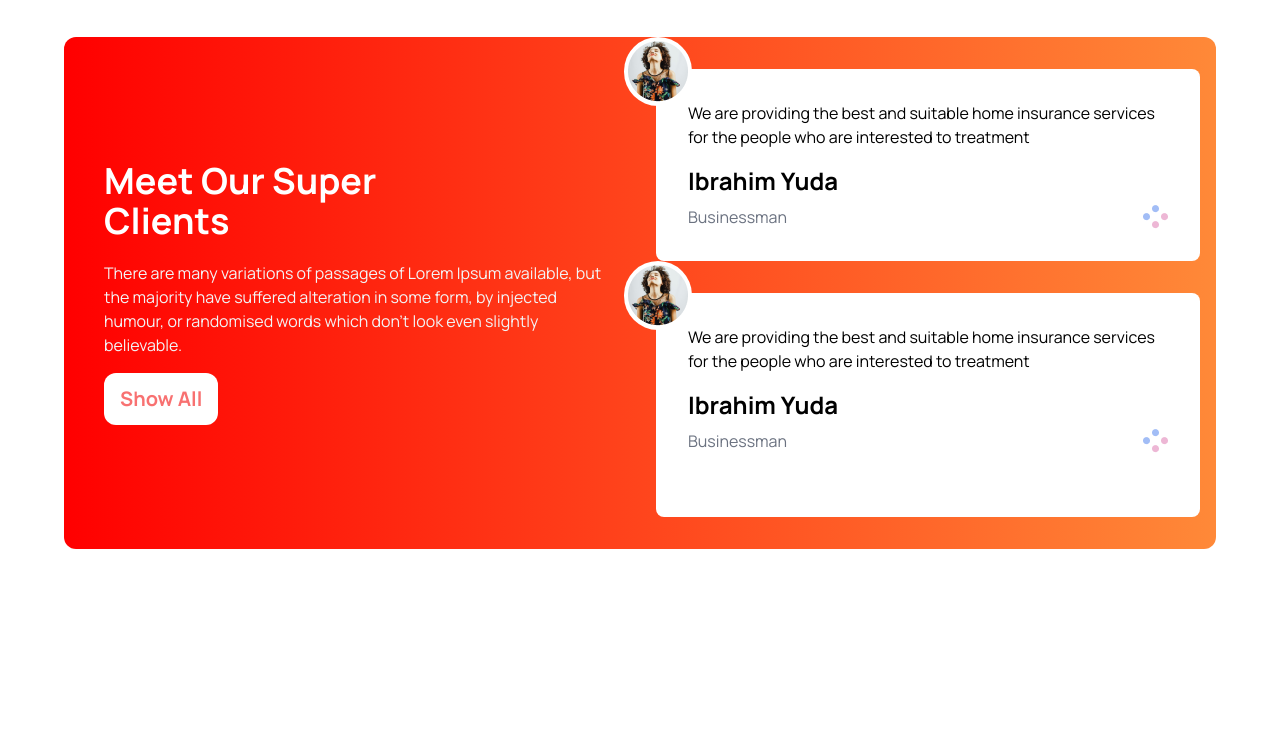
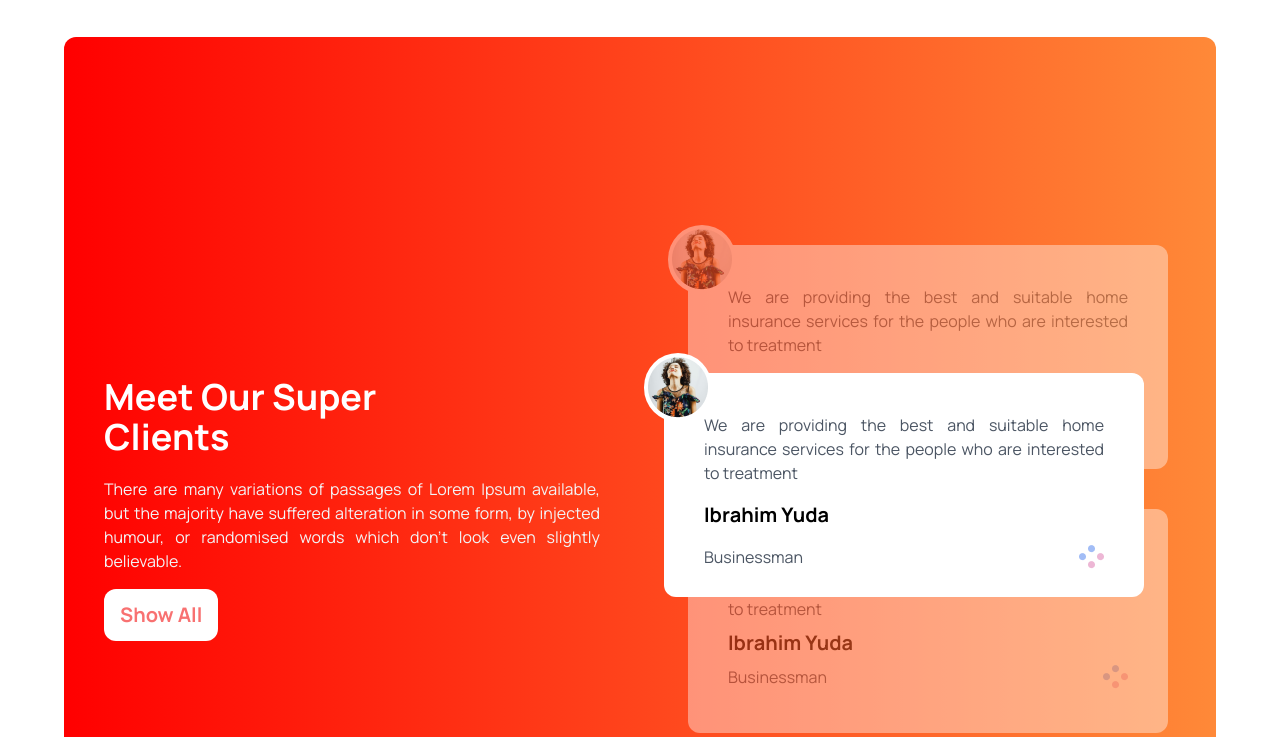
Before and after one commit to aalihasan/tea-house-resources, a plain HTML site: page index.html in a window 1280 px wide. Shown: the part 1725-2462 px from the top of the page. Before the commit the page ends 2274 px from the top, so only its background shows below. Drawn offline with nearby package versions, Linux system fonts and the light colour scheme.

Commit message:
Style the clients section use tailwind css

```diff
--- a/index.html
+++ b/index.html
@@ -158,11 +158,13 @@
 
     <!-- Meet Our Super Clients section  -->
 
-    <section class="bg-gradient-to-r from-[#ff0000] to-[#ff8938] rounded-xl lg:flex justify-center items-center ">
+    <section class="bg-gradient-to-r from-[#ff0000] to-[#ff8938] rounded-xl grid grid-cols-1 lg:grid-cols-2">
 
+      <div class="flex justify-center items-center">
         <div class="m-10 pt-4 pb-4 max-w-lg mb-10">
           <h1 class=" text-4xl font-bold mb-5 text-white">Meet Our Super <br> Clients</h1>
-        <p class="text-gray-100 mb-4">There are many variations of passages of Lorem Ipsum available, but the majority
+          <p class="text-gray-100 mb-4 text-justify">There are many variations of passages of Lorem Ipsum available, but
+            the majority
             have suffered alteration in some form,
             by injected humour, or randomised words which don't look even slightly believable.</p>
 
@@ -170,49 +172,79 @@
             <button class="bg-[#ffffff] py-3 px-4 rounded-xl text-red-400 font-bold text-xl ">Show All</button>
           </div>
         </div>
+      </div>
 
 
-        <div class="relative py-8">
-          <div class=" rounded-lg relative mr-4  bg-white text-black p-8 mb-8 ">
-            <div class="absolute -mt-16 -ml-16 bg-white rounded-full p-1 ">
+      <div class=" relative lg:py-52">
+       <div class="top-24 ml-6">
+        <div class="rounded-xl absolute z-10 h-56 text-black bg-white mr-4   lg:w-5/6 mb-10 mt-32">
+          <div class="absolute rounded-full bg-white p-1 -top-5 -left-5">
             <img src="images/client.png" alt="">
+          </div>
+
+          <div class="p-10 text-justify">
+            <p class="text-gray-600 mb-4">We are providing the best and suitable home insurance services for the people
+              who are interested to treatment</p>
+
+            <h4 class="font-bold text-black text-xl mb-4">Ibrahim Yuda </h4>
+            <div class="flex justify-between">
+              <div>
+                <p class="text-gray-600">Businessman</p>
+              </div>
+              <div><img src="images/circles.png" alt=""></div>
+            </div>
 
           </div>
 
-            <p class="text-black mb-4">We are providing the best and suitable home insurance services for the people who
-              are
-              interested to treatment</p>
-            <h4 class="font-bold text-2xl mb-2">Ibrahim Yuda</h4>
-            <div class="flex justify-between items-center">
-              <div>
-                <p class="text-gray-500">Businessman</p>
-              </div>
-              <div>
-                <img src="images/circles.png" alt="">
         </div>
        </div>
+        <div class="rounded-xl relative opacity-40 text-black bg-white  h-56 ml-12 lg:w-5/6 mb-10">
+          <div class="absolute rounded-full bg-white p-1 -top-5 -left-5">
+            <img src="images/client.png" alt="">
           </div>
-          <div class=" rounded-lg relative mr-4 md:h-56 bg-white text-black p-8  ">
-            <div class="absolute -mt-16 -ml-16 bg-white rounded-full p-1">
-              <img src="images/client.png" alt="">
+
+          <div class="p-10 text-justify">
+            <p class="text-gray-600 mb-4">We are providing the best and suitable home insurance services for the people
+              who are interested to treatment</p>
+
+            <h4 class="font-bold text-black text-xl mb-4">Ibrahim Yuda </h4>
+            <div class="flex justify-between">
+              <div>
+                <p class="text-gray-600">Businessman</p>
+              </div>
+              <div><img src="images/circles.png" alt=""></div>
+            </div>
 
           </div>
 
-            <p class="text-black mb-4">We are providing the best and suitable home insurance services for the people who
-              are
-              interested to treatment</p>
-            <h4 class="font-bold text-2xl mb-2">Ibrahim Yuda</h4>
-            <div class="flex justify-between items-center">
+        </div>
+        <div class="rounded-xl relative opacity-40 text-black bg-white  h-56 ml-12 lg:w-5/6 mb-10">
+          <div class="absolute rounded-full bg-white p-1 -top-5 -left-5">
+            <img src="images/client.png" alt="">
+          </div>
+
+          <div class="p-10 text-justify">
+            <p class="text-gray-600 mb-2">We are providing the best and suitable home insurance services for the people
+              who are interested to treatment</p>
+
+            <h4 class="font-bold text-black text-xl mb-2">Ibrahim Yuda </h4>
+            <div class="flex justify-between">
               <div>
-                <p class="text-gray-500">Businessman</p>
+                <p class="text-gray-600">Businessman</p>
               </div>
-              <div>
-                <img src="images/circles.png" alt="">
-              </div>
-            </div>
+              <div><img src="images/circles.png" alt=""></div>
             </div>
 
           </div>
+
+        </div>
+
+      </div>
+
+
+
+
+
 
     </section>
 
```
Lines whose indentation alone changed are shown as unchanged.
